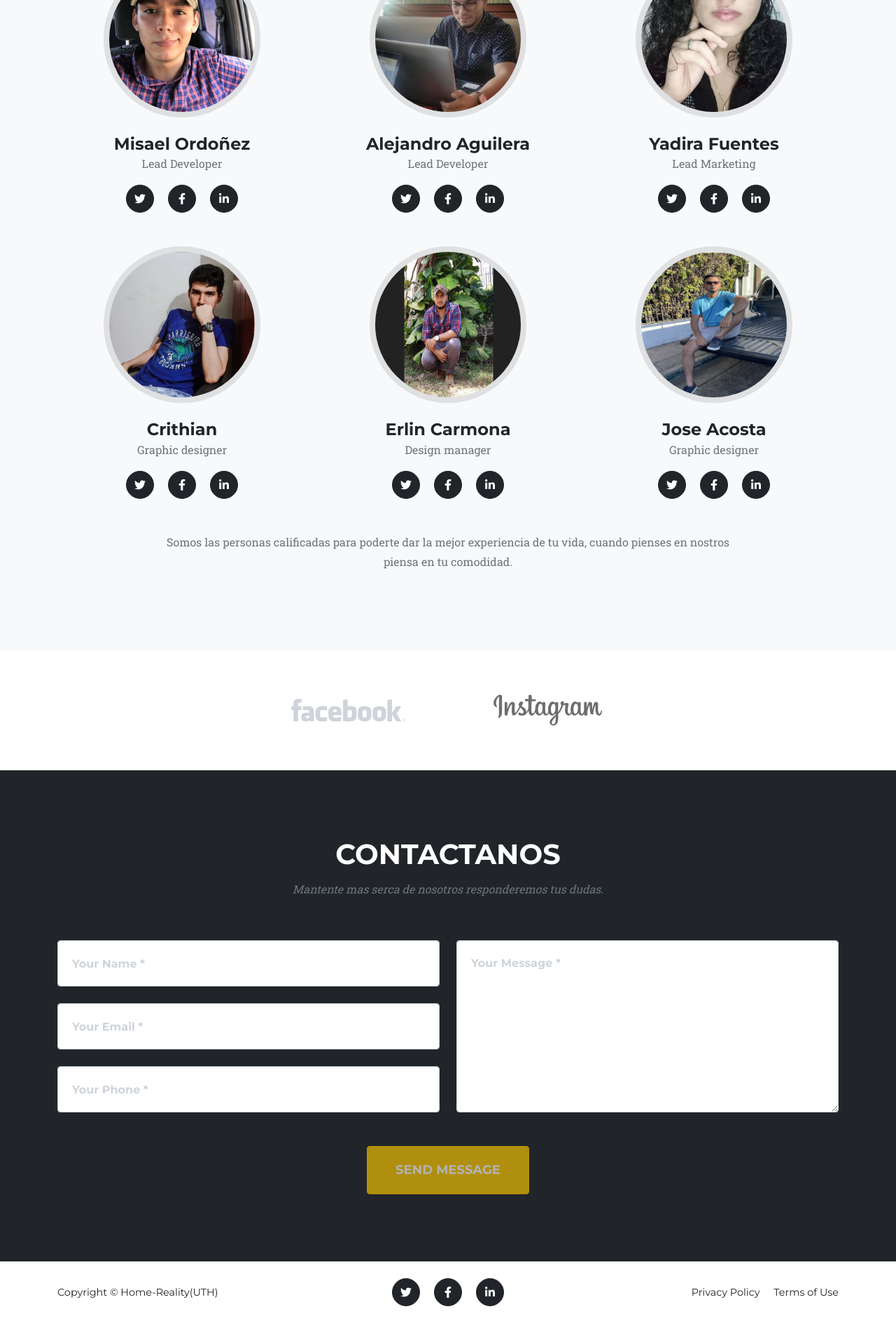
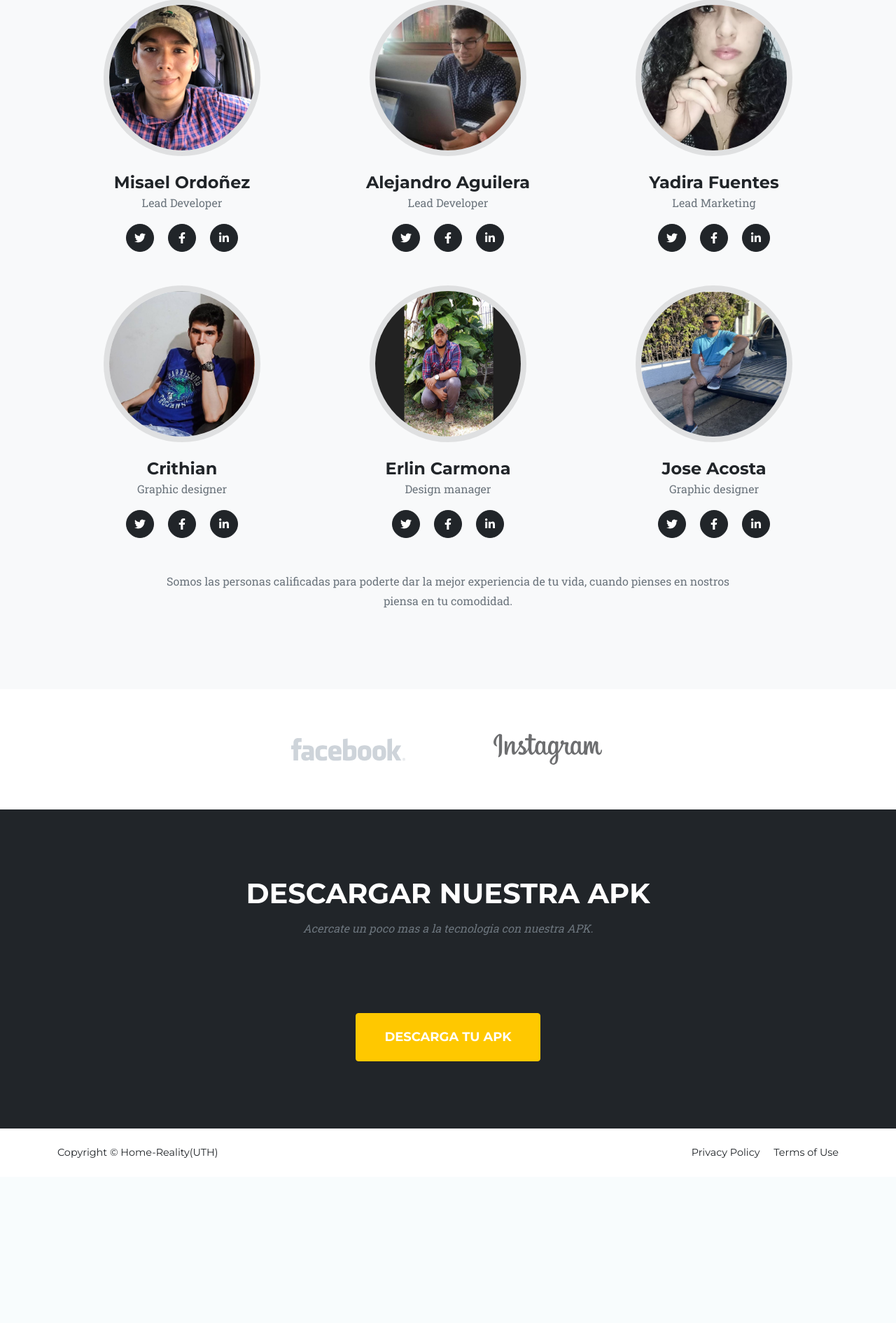
Before and after one commit to Alex777aguilera/DevAuditoria, a Django app: page /vista/vista_grafica in a window 1280 px wide. Shown: the part 4348-6239 px from the top of the page at 70% size. After the commit the page ends 6003 px from the top, so only its background shows below. Run offline with Django 3.2, Linux system fonts and the light colour scheme; some libraries are stand-ins or nearby versions.

Commit message:
Descarga APK

```diff
--- a/app_ventas/templates/vista_grafica.html
+++ b/app_ventas/templates/vista_grafica.html
@@ -35,7 +35,7 @@
                            <li class="nav-item"><a class="nav-link" href="#portfolio">Imagenes</a></li>
                            <li class="nav-item"><a class="nav-link" href="#about">Acerca de</a></li>
                            <li class="nav-item"><a class="nav-link" href="#team">Equipo</a></li>
-                           <li class="nav-item"><a class="nav-link" href="#contact">Contactanos</a></li>
+                           <li class="nav-item"><a class="nav-link" href="#contact">Nuestra APK</a></li>
                            <li class="nav-item"><a class="nav-link" href="https://site-6411820-5436-7972.mystrikingly.com/">blog</a></li>
                        </ul>
                    </div>
@@ -351,8 +351,8 @@
            <section class="page-section" id="contact">
                <div class="container">
                    <div class="text-center">
-                       <h2 class="section-heading text-uppercase">Contactanos</h2>
-                       <h3 class="section-subheading text-muted">Mantente mas serca de nosotros responderemos tus dudas.</h3>
+                       <h2 class="section-heading text-uppercase">Descargar Nuestra APK</h2>
+                       <h3 class="section-subheading text-muted">Acercate un poco mas a la tecnologia con nuestra APK.</h3>
                    </div>
                    <!-- * * * * * * * * * * * * * * *-->
                    <!-- * * SB Forms Contact Form * *-->
@@ -364,29 +364,10 @@
                    <form id="contactForm" data-sb-form-api-token="API_TOKEN">
                        <div class="row align-items-stretch mb-5">
                            <div class="col-md-6">
-                               <div class="form-group">
-                                   <!-- Name input-->
-                                   <input class="form-control" id="name" type="text" placeholder="Your Name *" data-sb-validations="required" />
-                                   <div class="invalid-feedback" data-sb-feedback="name:required">A name is required.</div>
-                               </div>
-                               <div class="form-group">
-                                   <!-- Email address input-->
-                                   <input class="form-control" id="email" type="email" placeholder="Your Email *" data-sb-validations="required,email" />
-                                   <div class="invalid-feedback" data-sb-feedback="email:required">An email is required.</div>
-                                   <div class="invalid-feedback" data-sb-feedback="email:email">Email is not valid.</div>
-                               </div>
-                               <div class="form-group mb-md-0">
-                                   <!-- Phone number input-->
-                                   <input class="form-control" id="phone" type="tel" placeholder="Your Phone *" data-sb-validations="required" />
-                                   <div class="invalid-feedback" data-sb-feedback="phone:required">A phone number is required.</div>
-                               </div>
+
                            </div>
                            <div class="col-md-6">
-                               <div class="form-group form-group-textarea mb-md-0">
-                                   <!-- Message input-->
-                                   <textarea class="form-control" id="message" placeholder="Your Message *" data-sb-validations="required"></textarea>
-                                   <div class="invalid-feedback" data-sb-feedback="message:required">A message is required.</div>
-                               </div>
+
                            </div>
                        </div>
                        <!-- Submit success message-->
@@ -407,7 +388,9 @@
                        <!-- an error submitting the form-->
                        <div class="d-none" id="submitErrorMessage"><div class="text-center text-danger mb-3">Error sending message!</div></div>
                        <!-- Submit Button-->
-                       <div class="text-center"><button class="btn btn-primary btn-xl text-uppercase disabled" id="submitButton" type="submit">Send Message</button></div>
+
+
+                       <div class="text-center"> <a href="{% static 'assets1/img/HomeReality1.2.2.apk' %}" type="button" class="btn btn-primary btn-xl text-uppercase" download="ApkHomeReality"> Descarga tu APK</a> </div>
                    </form>
                </div>
            </section>
@@ -417,9 +400,6 @@
                    <div class="row align-items-center">
                        <div class="col-lg-4 text-lg-start">Copyright &copy; Home-Reality(UTH)</div>
                        <div class="col-lg-4 my-3 my-lg-0">
-                           <a class="btn btn-dark btn-social mx-2" href="#!"><i class="fab fa-twitter"  ></i></a>
-                           <a class="btn btn-dark btn-social mx-2" href="#!"><i class="fab fa-facebook-f"></i></a>
-                           <a class="btn btn-dark btn-social mx-2" href="#!"><i class="fab fa-linkedin-in"></i></a>
                        </div>
                        <div class="col-lg-4 text-lg-end">
                            <a class="link-dark text-decoration-none me-3" href="#!">Privacy Policy</a>
@@ -439,18 +419,18 @@
                                <div class="col-lg-8">
                                    <div class="modal-body">
                                        <!-- Project details-->
-                                       <h2 class="text-uppercase">Project Name</h2>
-                                       <p class="item-intro text-muted">Lorem ipsum dolor sit amet consectetur.</p>
+                                       <h2 class="text-uppercase">Vivienda Unifamiliares</h2>
+                                       <p class="item-intro text-muted"></p>
                                        <img class="img-fluid d-block mx-auto" src="{% static 'assets1/img/portfolio/1.jpg' %}" alt="..." />
-                                       <p>Use this area to describe your project. Lorem ipsum dolor sit amet, consectetur adipisicing elit. Est blanditiis dolorem culpa incidunt minus dignissimos deserunt repellat aperiam quasi sunt officia expedita beatae cupiditate, maiores repudiandae, nostrum, reiciendis facere nemo!</p>
+                                       <p></p>
                                        <ul class="list-inline">
                                            <li>
-                                               <strong>Client:</strong>
-                                               Threads
+                                               <strong></strong>
+
                                            </li>
                                            <li>
-                                               <strong>Category:</strong>
-                                               Illustration
+                                               <strong></strong>
+
                                            </li>
                                        </ul>
                                        <button class="btn btn-primary btn-xl text-uppercase" data-bs-dismiss="modal" type="button">
@@ -474,18 +454,18 @@
                                <div class="col-lg-8">
                                    <div class="modal-body">
                                        <!-- Project details-->
-                                       <h2 class="text-uppercase">Project Name</h2>
-                                       <p class="item-intro text-muted">Lorem ipsum dolor sit amet consectetur.</p>
+                                       <h2 class="text-uppercase">Casa Sencilla</h2>
+                                       <p class="item-intro text-muted">.</p>
                                        <img class="img-fluid d-block mx-auto" src="{% static 'assets1/img/portfolio/2.jpg' %}" alt="..." />
-                                       <p>Use this area to describe your project. Lorem ipsum dolor sit amet, consectetur adipisicing elit. Est blanditiis dolorem culpa incidunt minus dignissimos deserunt repellat aperiam quasi sunt officia expedita beatae cupiditate, maiores repudiandae, nostrum, reiciendis facere nemo!</p>
+                                       <p></p>
                                        <ul class="list-inline">
                                            <li>
-                                               <strong>Client:</strong>
-                                               Explore
+                                               <strong></strong>
+
                                            </li>
                                            <li>
-                                               <strong>Category:</strong>
-                                               Graphic Design
+                                               <strong></strong>
+
                                            </li>
                                        </ul>
                                        <button class="btn btn-primary btn-xl text-uppercase" data-bs-dismiss="modal" type="button">
@@ -509,10 +489,10 @@
                                <div class="col-lg-8">
                                    <div class="modal-body">
                                        <!-- Project details-->
-                                       <h2 class="text-uppercase">Project Name</h2>
-                                       <p class="item-intro text-muted">Lorem ipsum dolor sit amet consectetur.</p>
+                                       <h2 class="text-uppercase">Unifamiliar Modelo 2</h2>
+                                       <p class="item-intro text-muted"></p>
                                        <img class="img-fluid d-block mx-auto" src="{% static 'assets1/img/portfolio/3.jpg' %}" alt="..." />
-                                       <p>Use this area to describe your project. Lorem ipsum dolor sit amet, consectetur adipisicing elit. Est blanditiis dolorem culpa incidunt minus dignissimos deserunt repellat aperiam quasi sunt officia expedita beatae cupiditate, maiores repudiandae, nostrum, reiciendis facere nemo!</p>
+                                       <p></p>
                                        <ul class="list-inline">
                                            <li>
                                                <strong>Client:</strong>
@@ -544,10 +524,10 @@
                                <div class="col-lg-8">
                                    <div class="modal-body">
                                        <!-- Project details-->
-                                       <h2 class="text-uppercase">Project Name</h2>
-                                       <p class="item-intro text-muted">Lorem ipsum dolor sit amet consectetur.</p>
+                                       <h2 class="text-uppercase">Residencial Villas el dorado</h2>
+                                       <p class="item-intro text-muted"></p>
                                        <img class="img-fluid d-block mx-auto" src="{% static 'assets1/img/portfolio/4.jpg' %}" alt="..." />
-                                       <p>Use this area to describe your project. Lorem ipsum dolor sit amet, consectetur adipisicing elit. Est blanditiis dolorem culpa incidunt minus dignissimos deserunt repellat aperiam quasi sunt officia expedita beatae cupiditate, maiores repudiandae, nostrum, reiciendis facere nemo!</p>
+                                       <p></p>
                                        <ul class="list-inline">
                                            <li>
                                                <strong>Client:</strong>
@@ -579,10 +559,10 @@
                                <div class="col-lg-8">
                                    <div class="modal-body">
                                        <!-- Project details-->
-                                       <h2 class="text-uppercase">Project Name</h2>
-                                       <p class="item-intro text-muted">Lorem ipsum dolor sit amet consectetur.</p>
+                                       <h2 class="text-uppercase">Casa Moderna</h2>
+                                       <p class="item-intro text-muted"></p>
                                        <img class="img-fluid d-block mx-auto" src="{% static 'assets1/img/portfolio/5.jpg' %}" alt="..." />
-                                       <p>Use this area to describe your project. Lorem ipsum dolor sit amet, consectetur adipisicing elit. Est blanditiis dolorem culpa incidunt minus dignissimos deserunt repellat aperiam quasi sunt officia expedita beatae cupiditate, maiores repudiandae, nostrum, reiciendis facere nemo!</p>
+                                       <p></p>
                                        <ul class="list-inline">
                                            <li>
                                                <strong>Client:</strong>
@@ -614,10 +594,10 @@
                                <div class="col-lg-8">
                                    <div class="modal-body">
                                        <!-- Project details-->
-                                       <h2 class="text-uppercase">Project Name</h2>
-                                       <p class="item-intro text-muted">Lorem ipsum dolor sit amet consectetur.</p>
+                                       <h2 class="text-uppercase">Casa Moderna Premiun</h2>
+                                       <p class="item-intro text-muted"></p>
                                        <img class="img-fluid d-block mx-auto" src="{% static 'assets1/img/portfolio/6.jpg' %}" alt="..." />
-                                       <p>Use this area to describe your project. Lorem ipsum dolor sit amet, consectetur adipisicing elit. Est blanditiis dolorem culpa incidunt minus dignissimos deserunt repellat aperiam quasi sunt officia expedita beatae cupiditate, maiores repudiandae, nostrum, reiciendis facere nemo!</p>
+                                       <p></p>
                                        <ul class="list-inline">
                                            <li>
                                                <strong>Client:</strong>
```
Also changed, not shown: other parts of app_ventas/templates/vista_grafica.html (+12 -12 lines), 1 other file.
